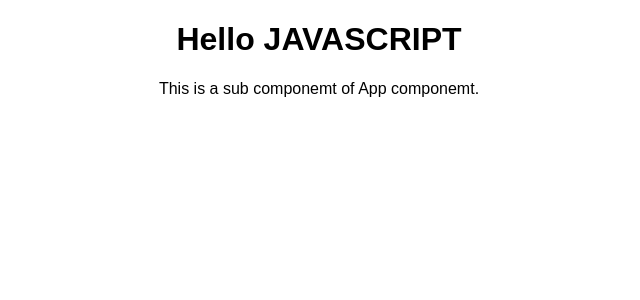
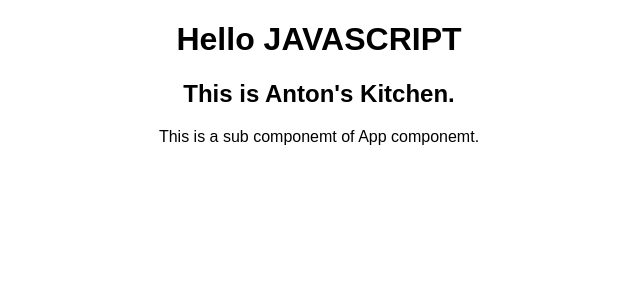
Before and after one commit to shiranta/React_Sample_Proj, a React (Create React App) app: page / in a window 1280 px wide. Shown: the top 300 px of the page, without its empty margins (321-961 px from the left). Built offline with nearby package versions, Linux system fonts and the light colour scheme.

Commit message:
Add a a prop to the components

```diff
--- a/src/App.js
+++ b/src/App.js
@@ -2,9 +2,10 @@ import "./styles.css";
 
 //vriables
 let subject = "JavaScript";
-function Header() {
+function Header(props) {
   return (
     <header>
+      <h2>This is {props.name}'s Kitchen.</h2>
       <p>This is a sub componemt of App componemt.</p>
     </header>
   );
@@ -12,9 +13,9 @@ function Header() {
 
 export default function App() {
   return (
-    <div className="App">
+    <div className="App" >
       <h1>Hello {subject.toUpperCase()}</h1>
-      <Header/>
+      <Header name="Anton"/>
     </div>
   );
 }
```
